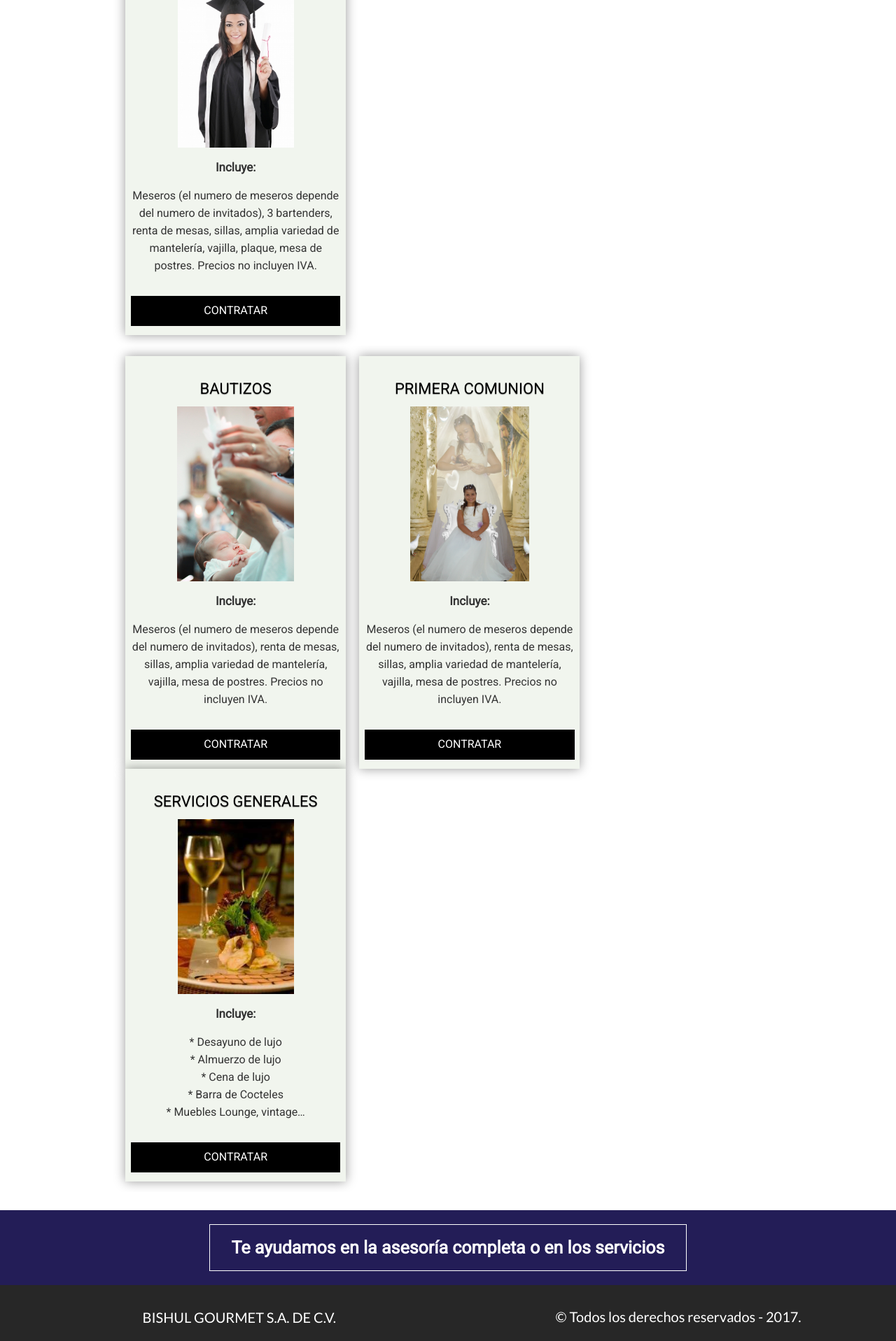
After one commit to esteban1234/bishul, a PHP site: page /vistas/servicios in a window 1280 px wide. The commit adds this page. Shown: the part 1080-2997 px from the top of the page at 70% size. Run offline with PHP 8.4, Linux system fonts and the light colour scheme; some web fonts are replaced.

Commit message:
servicos listo

```diff
--- a/css/estilos.css
+++ b/css/estilos.css
@@ -516,7 +516,7 @@
     .mision {
         /*outline: 2px red solid;*/
         width: 30%;
-        margin-left: 2%;
+        margin-left: 3%;
         padding: 10px;
         float: left;
         border-left: 2px #4D96D1 solid;
@@ -541,6 +541,26 @@
         color: #626567;
         font-size: 16px;
         text-align: justify;
+    }
+    /*---------------------------------servicios-----------------------*/
+
+    .contentextser {
+        /*outline: 2px red solid;*/
+        margin-top: 2%;
+        padding: 20px;
+        background-color: #231D57;
+    }
+
+    .contentextser p {
+        width: 55%;
+        margin: 0 auto;
+        text-align: center;
+        font-family: 'Roboto', sans-serif;
+        color: #fff;
+        font-size: 25px;
+        font-weight: bold;
+        border: 1px #fff solid;
+        padding: 15px;
     }
     /*----------------------------contacto-----------------*/
 
--- /dev/null
+++ b/vistas/servicios.php
@@ -0,0 +1,114 @@
+<!DOCTYPE html>
+
+
+<?php include 'encabezado2.php' ?>
+
+<body>
+
+<?php include 'menu2.php' ?>
+
+	<article class="titcontacto">
+		<article class="tituloapartado">
+			Servicios
+		</article>
+
+		<article class="submenu">
+			<li><a href="../index.php">INICIO &nbsp;/</a></li>
+			<li class="cambio">SERVICIOS</li>
+		</article>
+	</article>
+
+
+	<article class="contenser">
+	<article class="servicios">
+	  	<article class="conten-precios">
+		    <article class="tabla-precios">
+		      	<h1 class="pricing-title">XV AÑOS</h1>
+		      	<article class="contencir">
+		   			<img class="img" src="../img/xvaños.jpg" alt="" height="250">
+		       	</article>
+		        <p class="diseñado">Incluye:</p>
+		        <p class="texto_tabla">Meseros (el numero de meseros depende del numero de invitados), 1 bartender, renta de mesas, sillas, amplia variedad de mantelería, vajilla, plaque, mesa de postres. Precios no incluyen IVA.</p>
+		        <a href="contacto.php" class="boton_tabla"><p class="contratar">CONTRATAR</p></a>
+		    </article>
+
+		    <article class="tabla-precios">
+		      	<h1 class="pricing-title">BODAS</h1>
+		      	<article class="contencir">
+		   			<img class="img" src="../img/boda.jpg" alt="" height="250">
+		       	</article>
+		        <p class="diseñado">Incluye:</p>
+		        <p class="texto_tabla">Meseros (el numero de meseros depende del numero de invitados), 2 bartenders, renta de mesas, sillas, amplia variedad de mantelería, vajilla, plaque, mesa de postres. Precios no incluyen IVA.</p>
+		        <a href="contacto.php" class="boton_tabla"><p class="contratar">CONTRATAR</p></a>
+		    </article>
+
+		    <article class="tabla-precios">
+		      	<h1 class="pricing-title">GRADUACIONES</h1>
+		      	<article class="contencir">
+		   			<img class="img" src="../img/gradu3.jpg" alt="" height="250">
+		       	</article>
+		        <p class="diseñado">Incluye:</p>
+		        <p class="texto_tabla">Meseros (el numero de meseros depende del numero de invitados), 3 bartenders, renta de mesas, sillas, amplia variedad de mantelería, vajilla, plaque, mesa de postres. Precios no incluyen IVA.</p>
+		        <a href="contacto.php" class="boton_tabla"><p class="contratar">CONTRATAR</p></a>
+		    </article>
+	  </article>
+
+		<article class="conten-precios">
+		    <article class="tabla-precios">
+		      	<h1 class="pricing-title">BAUTIZOS</h1>
+		      	<article class="contencir">
+		   			<img class="img" src="../img/bautizo.jpg" alt="" height="250">
+		       	</article>
+		        <p class="diseñado">Incluye:</p>
+		        <p class="texto_tabla">Meseros (el numero de meseros depende del numero de invitados), renta de mesas, sillas, amplia variedad de mantelería, vajilla, mesa de postres. Precios no incluyen IVA.</p>
+		        <a href="contacto.php" class="boton_tabla"><p class="contratar">CONTRATAR</p></a>
+		    </article>
+
+		    <article class="tabla-precios">
+		      	<h1 class="pricing-title">PRIMERA COMUNION</h1>
+		      	<article class="contencir">
+		   			<img class="img" src="../img/primera.jpg" alt="" height="250">
+		       	</article>
+		        <p class="diseñado">Incluye:</p>
+		        <p class="texto_tabla">Meseros (el numero de meseros depende del numero de invitados), renta de mesas, sillas, amplia variedad de mantelería, vajilla, mesa de postres. Precios no incluyen IVA.</p>
+		        <a href="contacto.php" class="boton_tabla"><p class="contratar">CONTRATAR</p></a>
+		    </article>
+
+		    <article class="tabla-precios">
+		      	<h1 class="pricing-title">SERVICIOS GENERALES</h1>
+		      	<article class="contencir">
+		   			<img class="img" src="../img/lujo.jpg" alt="" height="250">
+		       	</article>
+		        <p class="diseñado">Incluye:</p>
+		        <p class="texto_tabla">
+		        * Desayuno de lujo <br>
+		        * Almuerzo de lujo <br>
+		        * Cena de lujo <br>
+		        * Barra de Cocteles <br>
+		        * Muebles Lounge, vintage…
+		        </p>
+		        <a href="contacto.php" class="boton_tabla"><p class="contratar">CONTRATAR</p></a>
+		    </article>
+	  </article>
+
+
+	</article>
+</article>
+
+<article class="contentextser">
+	<p>Te ayudamos en la asesoría completa o en los servicios</p>
+</article>
+
+<!-- <p class="btnser"><a class="pulse" href="contacto.php">CONTRATAR</a></p> -->
+
+		<?php include 'pie.php' ?>
+
+<span class="ir-arriba icon-chevron-up"></span>
+<script type="text/javascript" src="../js/jquery.js"></script>
+<script src="../js/active.js"></script>
+<script src="../js/lightbox.js"></script>
+<script src="../js/bootstrap.js"></script>
+<script type="text/javascript" src="../js/iconoarriba.js"></script>
+
+</body>
+</html>
```
Also changed, not shown: img/bautizo.jpg (added), img/lujo.jpg (added), img/primera.jpg (added).
